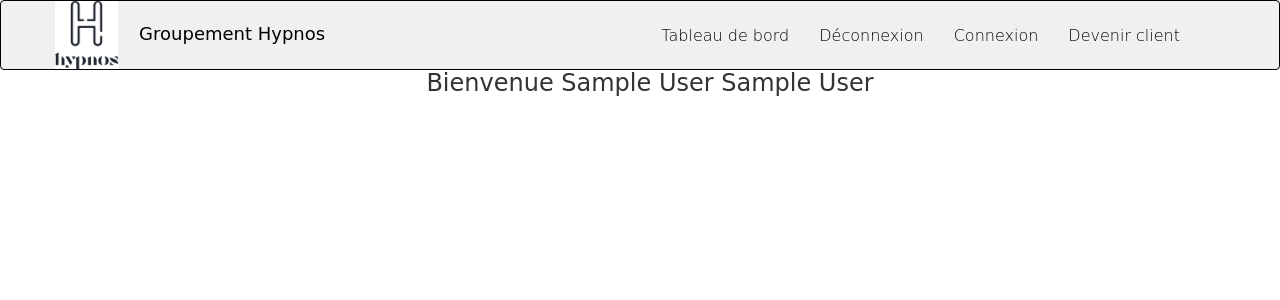
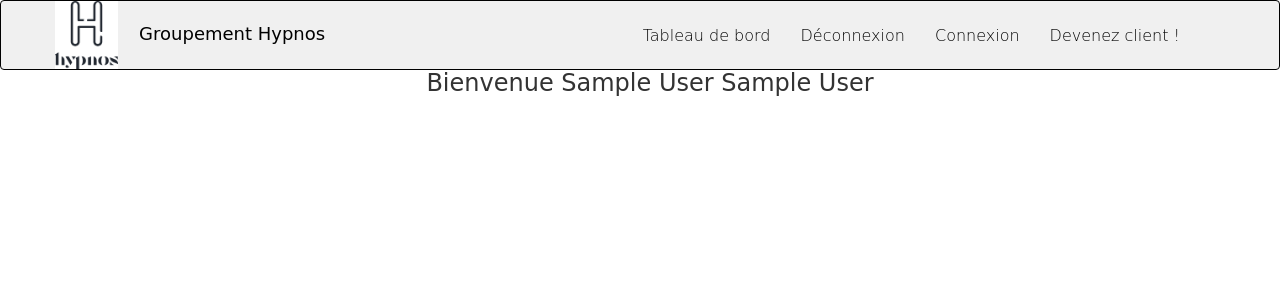
Before and after one commit to Dowzz/Hotels, a PHP site: page / in a window 1280 px wide. Shown: the top 300 px of the page. Run offline with PHP 8.4, Linux system fonts and the light colour scheme; the visitor is signed in with stand-in values (Sample User, id 1); some libraries are stand-ins or nearby versions; some web fonts are replaced.

Commit message:
modif style
Signed-off-by: Dowzz <michel.barny@outlook.fr>

```diff
--- a/header.php
+++ b/header.php
@@ -37,7 +37,7 @@
                 } else {
                     echo '
 						<li><a href="login.php">Connexion</a></li>
-                        <li><a href="register.php">Devenir client</a></li>
+                        <li><a href="register.php">Devenez client !</a></li>
                         ';
                 }
 
```
